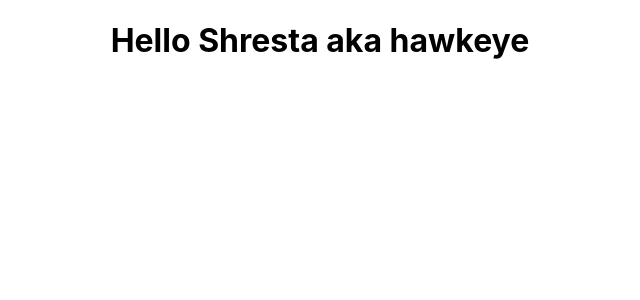
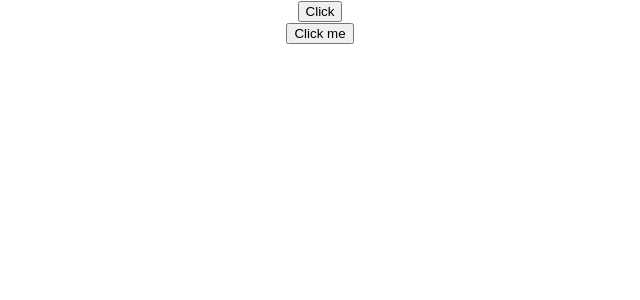
Before and after one commit to rishie81311518/React-Js, a React (Create React App) app: page / in a window 1280 px wide. Shown: the top 300 px of the page, without its empty margins (320-960 px from the left). Built offline with nearby package versions, Linux system fonts and the light colour scheme.

Commit message:
event handling

```diff
--- a/src/App.js
+++ b/src/App.js
@@ -5,10 +5,14 @@ import Welcome from './components/Welcome'
 import Hello from './components/Hello'
 import Message from './components/Message';
 import Counter from './components/Counter'
+import FunctionClick from './components/FunctionClick';
+import ClassClick from './components/ClassClick';
 
 function App() {
   return (
     <div className="App">
+      <FunctionClick/>
+      <ClassClick/>
     {/* <Counter/> */}
       {/* <Message /> */}
       {/* <Greet name="Aman" heroName ="superman" >
@@ -17,8 +21,8 @@ function App() {
       <Greet name="Pratham" heroName = "batman" >
       <button>Action</button>
       </Greet> */}
-      <Greet name="Shresta" heroName ="hawkeye" />
-      {/* <Welcome name="Aman" heroName ="superman" />
+      {/* <Greet name="Shresta" heroName ="hawkeye" />
+      <Welcome name="Aman" heroName ="superman" />
       <Welcome name="Pratham" heroName = "batman"/>
       <Welcome name="Shresta" heroName ="hawkeye"  /> */}
     {/* <Hello/> */}
--- /dev/null
+++ b/src/components/ClassClick.js
@@ -0,0 +1,17 @@
+import React , { Component } from 'react'
+
+class ClassClick extends Component{
+    clickHandler() {
+        console.log('clicked the button')
+    }
+
+    render() {
+        return (
+    <div>
+        <button onClick={this.clickHandler}>Click me</button>
+    </div>
+        )
+    }
+}
+
+export default ClassClick
--- /dev/null
+++ b/src/components/FunctionClick.js
@@ -0,0 +1,14 @@
+import React from 'react'
+
+function FunctionClick() {
+    function clickHandler() {
+        console.log('button clicked')
+    }
+    return (
+        <div>
+            <button onClick={clickHandler}>Click</button>
+        </div>
+    )
+}
+
+export default FunctionClick
--- a/src/components/Welcome.js
+++ b/src/components/Welcome.js
@@ -2,7 +2,11 @@ import React, { Component } from 'react'
 
 class Welcome extends Component {
     render() {
-        return <h1>Welcome {this.props.name} aka {this.props.heroName} </h1>
+        const {name, heroName } = this.props
+        // const {state1, state2} = this.state
+        return (
+        <h1>Welcome {name} aka {heroName} </h1>
+        )
     }
 }
 
```
